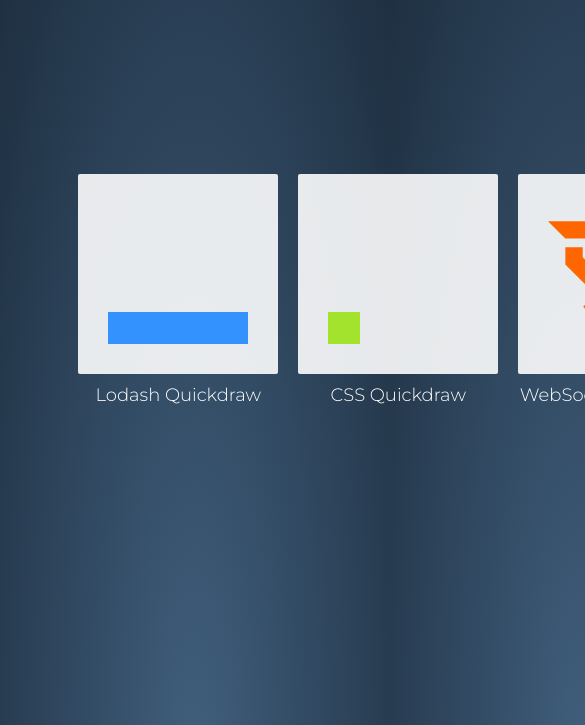
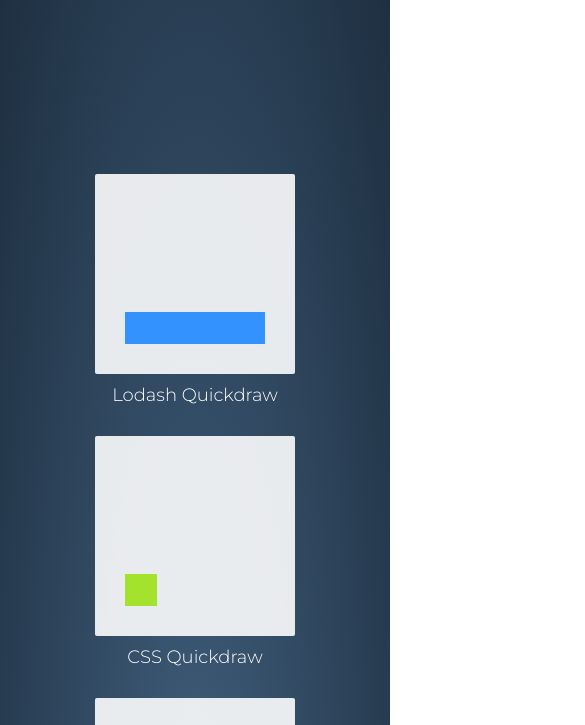
Before and after one commit to 21-23/2123.io, a plain HTML site: page index.html in a window 390 px wide. Shown: the part 61-786 px from the top of the page, 585 px wide, since content can reach past the window. Drawn offline with Linux system fonts and the light colour scheme.

Commit message:
media breakpoint

```diff
--- a/styles/style.css
+++ b/styles/style.css
@@ -1,6 +1,5 @@
 html {
     min-height: 100%;
-    overflow: hidden;
     background: radial-gradient(ellipse at bottom, #415f7d 0%, #1d2e3f 100%);
 }
 
@@ -36,8 +35,16 @@
     font-size: 18px;
 }
 
+.products {
+    display: flex;
+    justify-content: space-around;
+    margin-top: 20vh;
+    width: 65%;
+}
+
 .products .item {
     text-align: center;
+    margin-bottom: 20px;
 }
 
 .social {
@@ -55,15 +62,18 @@
     margin-left: 5px;
 }
 
-.products {
-    display: flex;
-    justify-content: space-around;
-    margin-top: 20vh;
-    width: 65%;
-}
-
 .product-name {
     color: white;
     font-size: 18px;
     text-align: center;
 }
+
+@media only screen and (max-width : 768px) {
+    .products {
+        width: auto;
+    }
+
+    .products {
+        flex-direction: column;
+    }
+}
```
